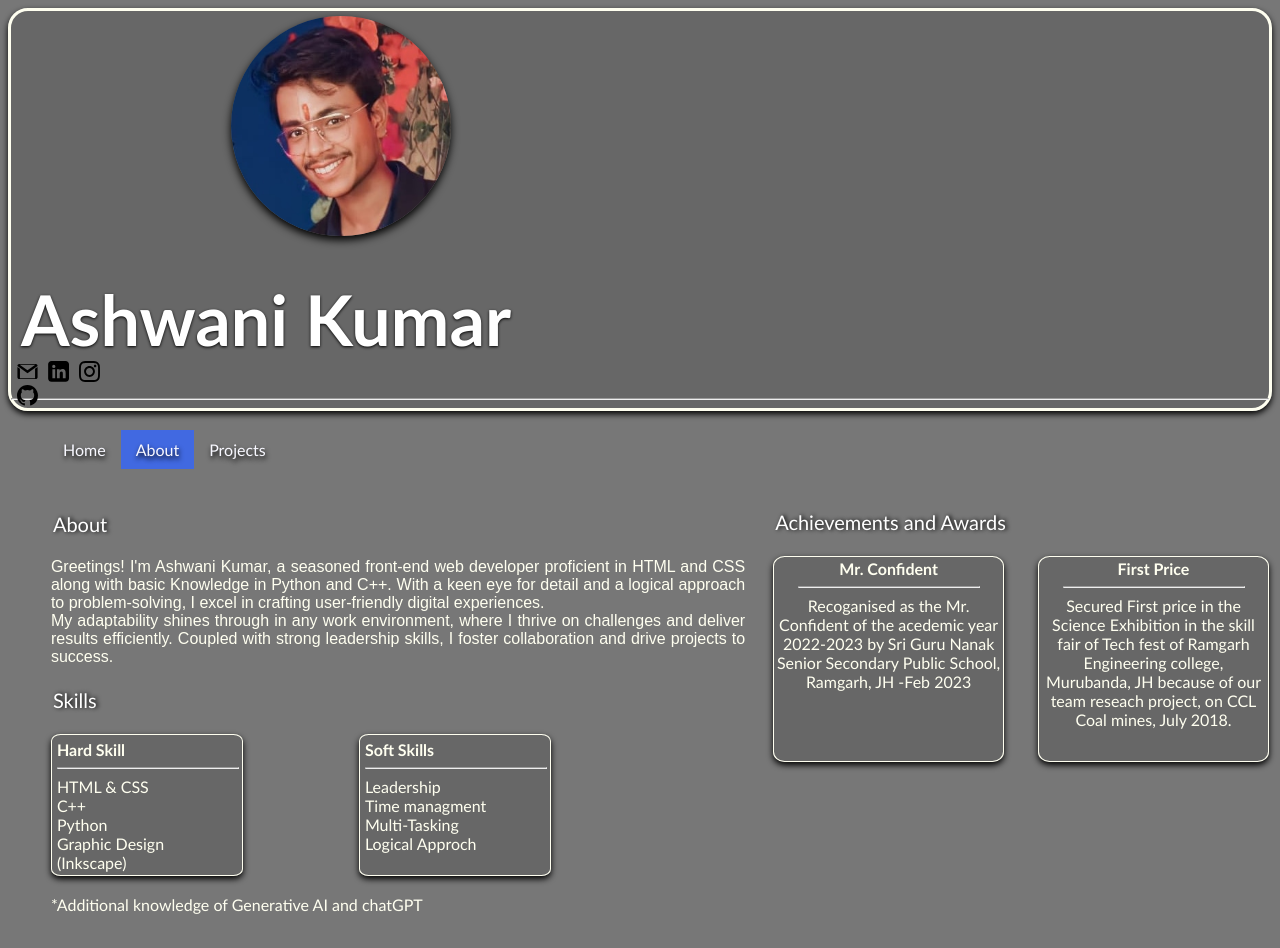
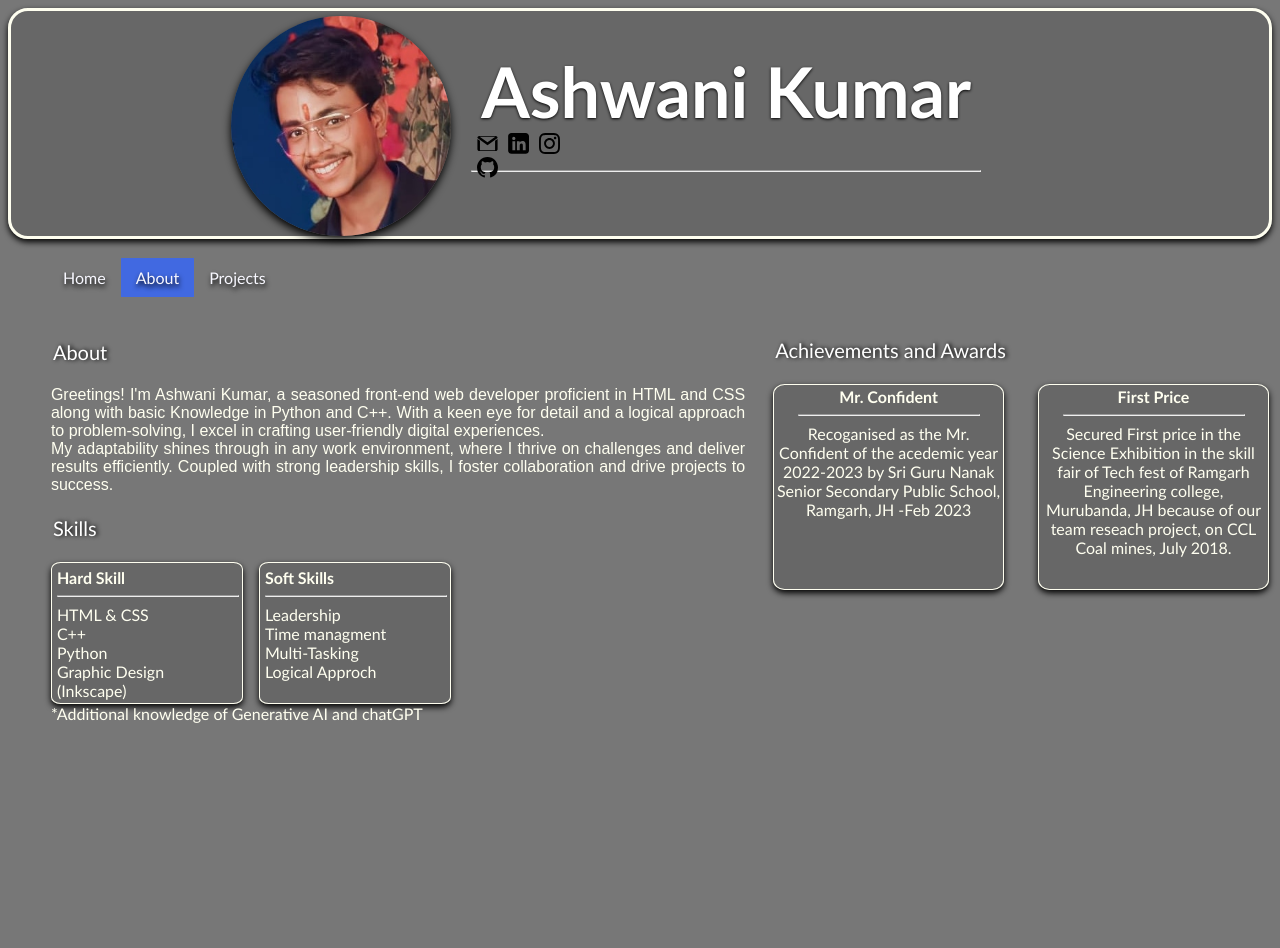
Before and after one commit to AshwanikumarV/Ashwani-Kumar.io, a plain HTML site: page about.html in a window 1280 px wide. After the commit the page ends 800 px from the top, so only its background shows below. Drawn offline with Linux system fonts and the light colour scheme.

Commit message:
about.html

```diff
--- a/about.html
+++ b/about.html
@@ -9,7 +9,7 @@
 <link rel="stylesheet" type="text/css" href="navigation.css">
 </head>
 <body>
-	<div class="main">
+	<div class="main" style="display:flex; gap:20px;">
 		<img id="profile_pic" src="me.jpg">
 			<div id="name">
 				<b style="color: white; font-size: 70px; padding: 10px;">Ashwani Kumar</b>
@@ -37,9 +37,9 @@
 				<br>
 				My adaptability shines through in any work environment, where I thrive on challenges and deliver results efficiently. Coupled with strong leadership skills, I foster collaboration and drive projects to success.
 			</p>
-		<div style="width:500px; height: 200px;">
+		<div style="width:400px; height: 200px;">
 			<p class="details">Skills</p>
-			<div class="skill" style="float:right;">
+			<div class="skill" style="float:right">
 				<b>Soft Skills</b>
 				<hr style="width:180px; align-items: left;">
 				Leadership<br>
@@ -47,20 +47,20 @@
 				Multi-Tasking<br>
 				Logical Approch<br>
 			</div>
-			<div class="skill" style="flaot:left;">
+			<div class="skill" style="float:left;">
 				<b>Hard Skill</b>
 				<hr style="width:180px; align-items: left;">
 				HTML & CSS<br>
 				C++<br>
 				Python<br>
-				Graphic Design (Inkscape)
+				Graphic Design (Inkscape)<br>
 			</div>
 			<br>*Additional knowledge of Generative AI and chatGPT
 		</div>
 	</div>
 	<div style="width:500px;height:450px;padding: 3px;">
 			<p class="details">Achievements and Awards</p>
-			<div class="award" style="float:left;"">
+			<div class="award" style="float:left;">
 				<b>Mr. Confident</b>
 				<hr style="width:180px; align-items: left;">
 				Recoganised as the Mr. Confident of the acedemic year 2022-2023 by Sri Guru Nanak Senior Secondary Public School, Ramgarh, JH -Feb 2023
```
